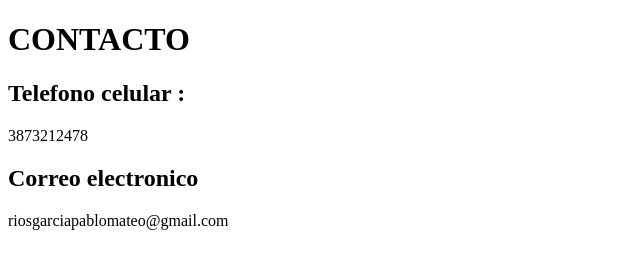
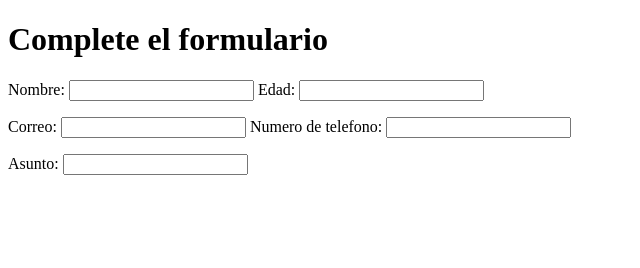
Before and after one commit to riosgarciapablomateo-source/diplomatura-1-1, a plain HTML site: page m1u2/formulario.html in a window 1280 px wide. Shown: the whole page, without its empty margins (0-640 px from the left). Drawn offline with Linux system fonts and the light colour scheme.

Commit message:
cambie el formulario

```diff
--- a/m1u2/formulario.html
+++ b/m1u2/formulario.html
@@ -6,20 +6,25 @@
     <title>CONTACTO</title>
  </head>
  <body>
-    <H1>
-       CONTACTO
-    </H1>
-    <h2>
-        Telefono celular :
-    </h2>
+    <form action=""method="">
+    <h1>Complete el formulario</h1>
+ <p>
+<label>Nombre:</label>
+<input type="text" name="Nombre">
+<label>Edad:</label>
+<input type="text" name="Edad">
+<p>
     <p>
-        3873212478
+       <label>Correo:</label>
+<input type="text" name="Correo">
+<label>Numero de telefono:</label>
+<input type="text" name="telefono">
     </p>
-    <h2>
-        Correo electronico
-    </h2>
-    <p>
-        riosgarciapablomateo@gmail.com
-    </p>
+<p>
+           <label>Asunto:</label>
+<input type="text" name="asunto">
+
+</p>
+
      </body>
  </html>
```
